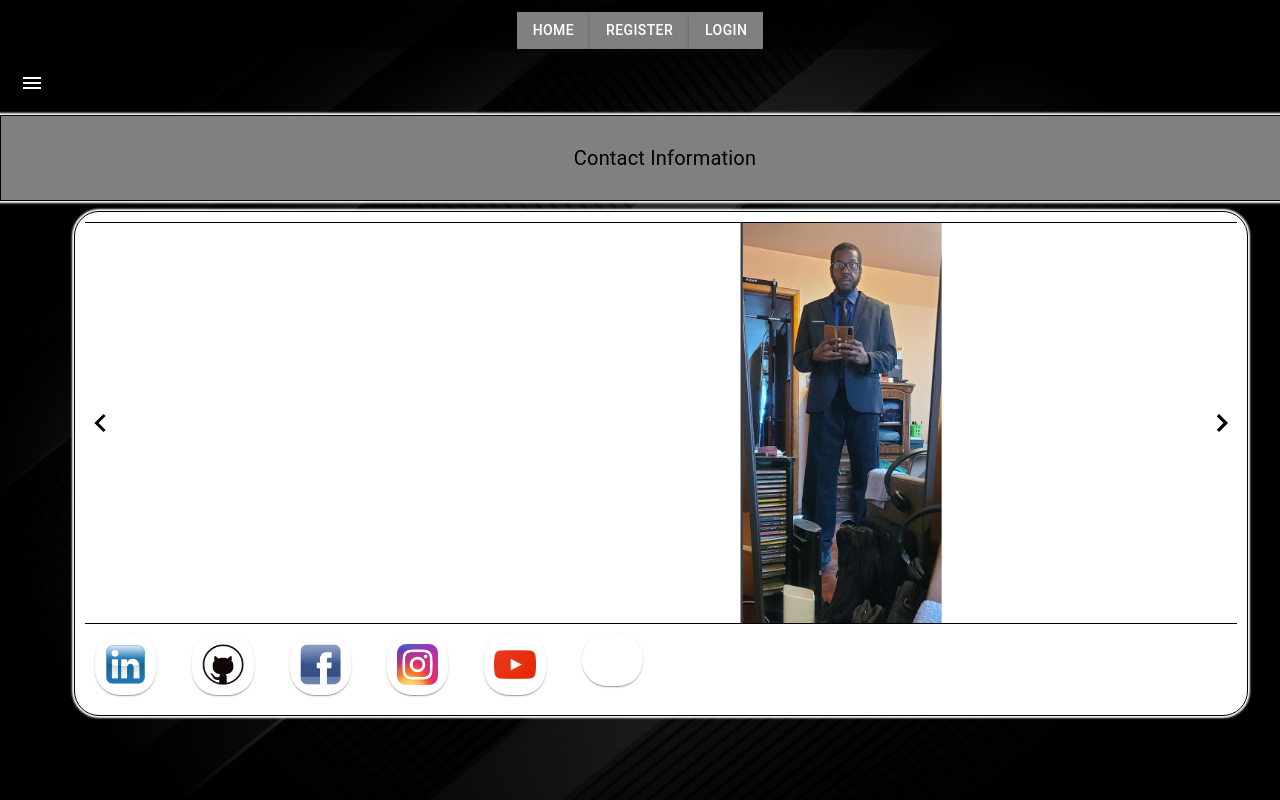
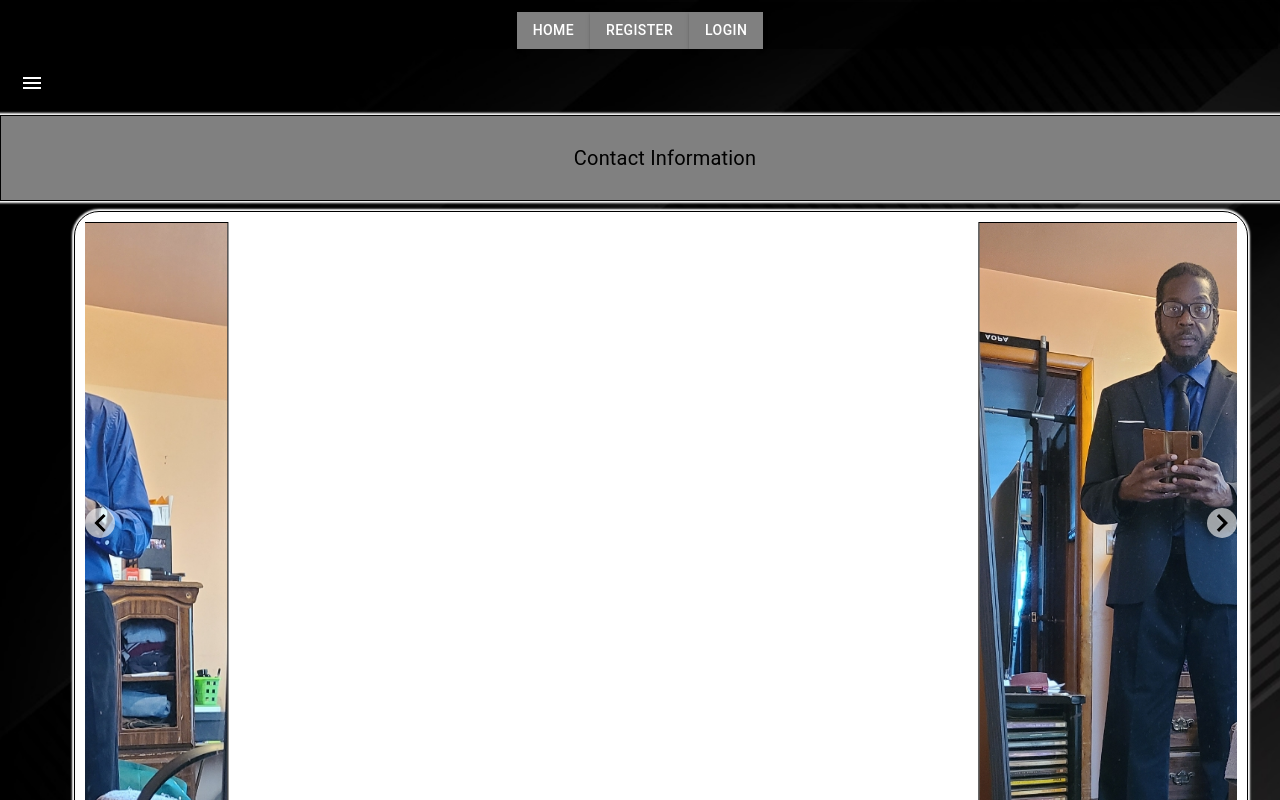
Before and after one commit to jkof86/Portfolio-09-2024, a React (Create React App) app in the folder frontend/: page /contact in a window 1280 px wide. Shown: the top 800 px of the page. Built offline with nearby package versions, Linux system fonts and the light colour scheme.

Commit message:
Fixed slideshow centering bug / redeployed updated version to S3 bucket

```diff
--- a/frontend/src/components/Contact.js
+++ b/frontend/src/components/Contact.js
@@ -49,7 +49,7 @@ export default function Contact() {
 
                 <Grid container spacing={2}>
 
-                    <Grid item xs={1}>
+                    <Grid item xs={3}>
 
                         <center>
                             <Card sx={{
@@ -85,7 +85,7 @@ export default function Contact() {
 
                     {/********************************************************/}
 
-                    <Grid item xs={1}>
+                    <Grid item xs={3}>
 
                         <center>
                             <Card sx={{
@@ -120,7 +120,7 @@ export default function Contact() {
 
                     {/********************************************************/}
 
-                    <Grid item xs={1}>
+                    <Grid item xs={3}>
 
                         <center>
                             <Card sx={{
@@ -155,7 +155,7 @@ export default function Contact() {
 
                     {/********************************************************/}
 
-                    <Grid item xs={1}>
+                    <Grid item xs={3}>
 
                         <center>
                             <Card sx={{
@@ -190,7 +190,7 @@ export default function Contact() {
 
                     {/********************************************************/}
 
-                    <Grid item xs={1}>
+                    <Grid item xs={3}>
 
                         <center>
                             <Card sx={{
@@ -224,8 +224,8 @@ export default function Contact() {
                     </Grid>
 
                     {/********************************************************/}
-
-                    <Grid item xs={1}>
+{/*
+                    <Grid item xs={3}>
 
                         <center>
                             <Card sx={{
@@ -236,24 +236,24 @@ export default function Contact() {
                                 padding: '10px',
                                 textAlign: 'center',
                             }}>
-                                <CardActionArea component={Link} to='https://www.youtube.com/@jkof86' target="_blank">
+                                {/* <CardActionArea component={Link} to='https://www.youtube.com/@jkof86' target="_blank"> */}
                                     {/* <CardMedia>
 
                                     </CardMedia> */}
-                                    <CardContent >
+                                    {/* <CardContent > */}
                                         {/* <PDFViewer /> */}
-                                    </CardContent>
-                                </CardActionArea>
+                                    {/* </CardContent> */}
+                                {/* </CardActionArea> */}
 
                                 {/* <CardActions>
                                     <Button size="small">Share</Button>
                                     <Button size="small">Learn More</Button>
                                     </CardActions> */}
 
-                            </Card >
-                        </center>
+                            {/* </Card > */}
+                        {/* </center> */}
 
-                    </Grid>
+                    {/* </Grid> */}
 
                 </Grid>
             </Box>
--- a/frontend/src/components/SlideShow.js
+++ b/frontend/src/components/SlideShow.js
@@ -3,20 +3,20 @@ import React from 'react';
 import { Slide } from 'react-slideshow-image';
 
 const spanStyle = {
-    padding: '20px',
+    padding: '40px',
     background: '#efefef',
     color: '#000000'
 }
 
 const divStyle = {
-    // display: 'flex',
-    // padding: '70px',
+    display: 'flex',
     alignItems: 'center',
     justifyContent: 'center',
     backgroundSize: 'contain',
     backgroundRepeat: 'no-repeat',
     border: '1px solid black',
-    height: '400px',
+    height: '75vh',
+    width: '50vh',
 }
 const slideImages = [
     {
@@ -62,7 +62,8 @@ export default function SlideShow() {
                     <div key={index}>
                         <div style={{
                             ...divStyle,
-                            'backgroundImage': `url(${slideImage.url})`
+                            'backgroundImage': `url(${slideImage.url})`,
+                            'backgroundSize':'cover'
                         }}>
                             {/* <span style={spanStyle}>{slideImage.caption}</span> */}
                         </div>
```
